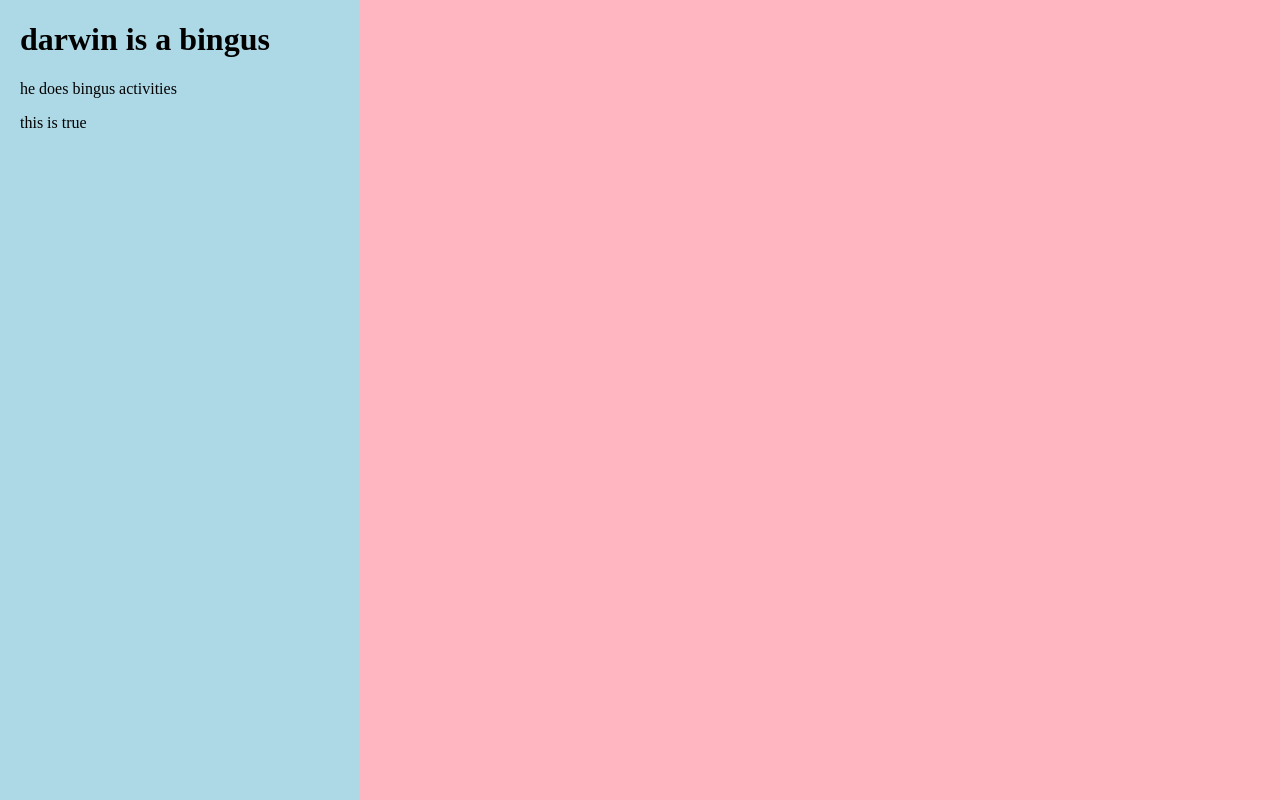
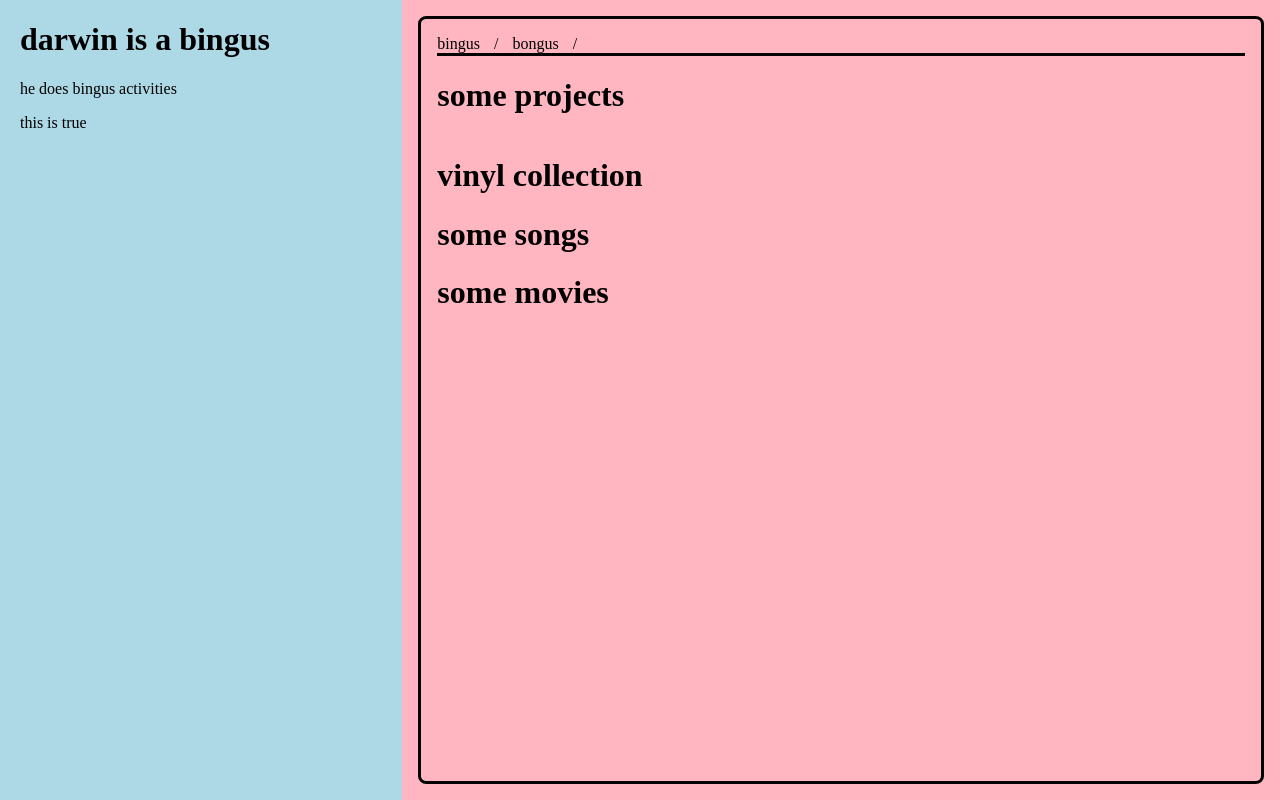
Before and after one commit to dsmaugy/personal-site, a Python web app: template templates/index.tmpl.html in a window 1280 px wide. Run offline with Jinja, Linux system fonts and the light colour scheme; the template is opened without the code that fills it, so the values that code supplies are empty.

Commit message:
WIP on layout

```diff
--- a/static/css/main.css
+++ b/static/css/main.css
@@ -5,8 +5,13 @@ body {
     margin: 0;
 }
 
+html, body, main {
+    height: 100%;
+}
+
 .container {
     display: flex;
+    flex-wrap: wrap;
     width: 100%;
     height: 100%;
 }
@@ -15,13 +20,36 @@ body {
     flex-wrap: wrap;
 }
 
+.carousel-showcase {
+    display: flex;
+}
+
 #left-panel {
     background:lightblue;
-    flex: 0 20em;
+    flex: 1 20em;
     padding: 0 20px;
 }
 
 #right-panel {
     background: lightpink;
-    flex: 1;
+    flex: 20;
+    padding: 1em;
 }
+
+#panel-inner {
+    border: solid;
+    border-radius: 1%;
+    height: 100%;
+    box-sizing: border-box;
+    padding: 1em;
+}
+
+#nav-path {
+    border-bottom: solid;
+}
+
+#nav-path p {
+    margin: 0;
+    display: inline;
+    margin-right: 10px;
+}
--- a/templates/index.tmpl.html
+++ b/templates/index.tmpl.html
@@ -1,3 +1,4 @@
+<!DOCTYPE html>
 <html>
 	<head>
 		<meta name="viewport" content="width=device-width,initial-scale=1" />
@@ -15,7 +16,22 @@
 					<p>this is true</p>
 				</div>
 				<div id="right-panel" class="container-panels">
+					<div id="panel-inner">
+						<div id="nav-path">
+							<p>bingus</p>
+							<p>/</p>
+							<p>bongus</p>
+							<p>/</p>
+						</div>
 
+						<h1>some projects</h1>
+						<div class="carousel-showcase">
+
+						</div>
+						<h1>vinyl collection</h1>
+						<h1>some songs</h1>
+						<h1>some movies</h1>
+					</div>
 				</div>
 			</div>
 		</main>
```
